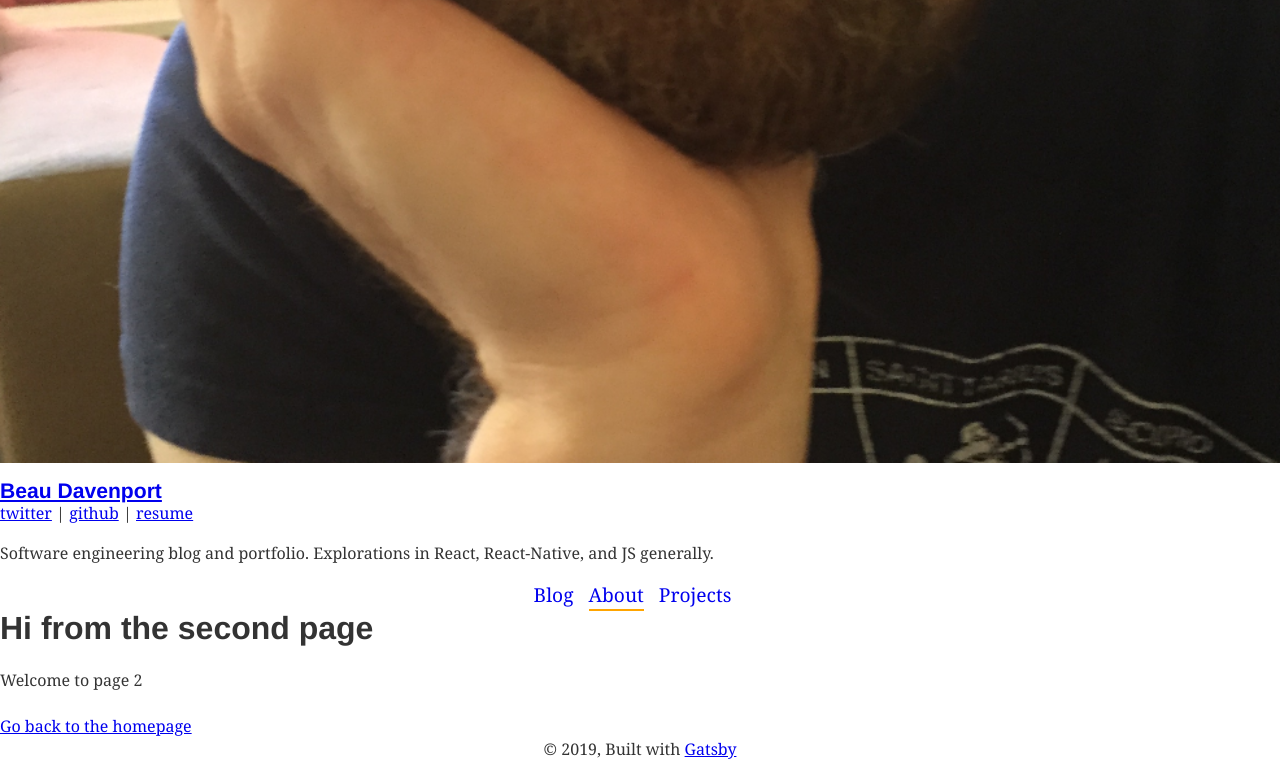
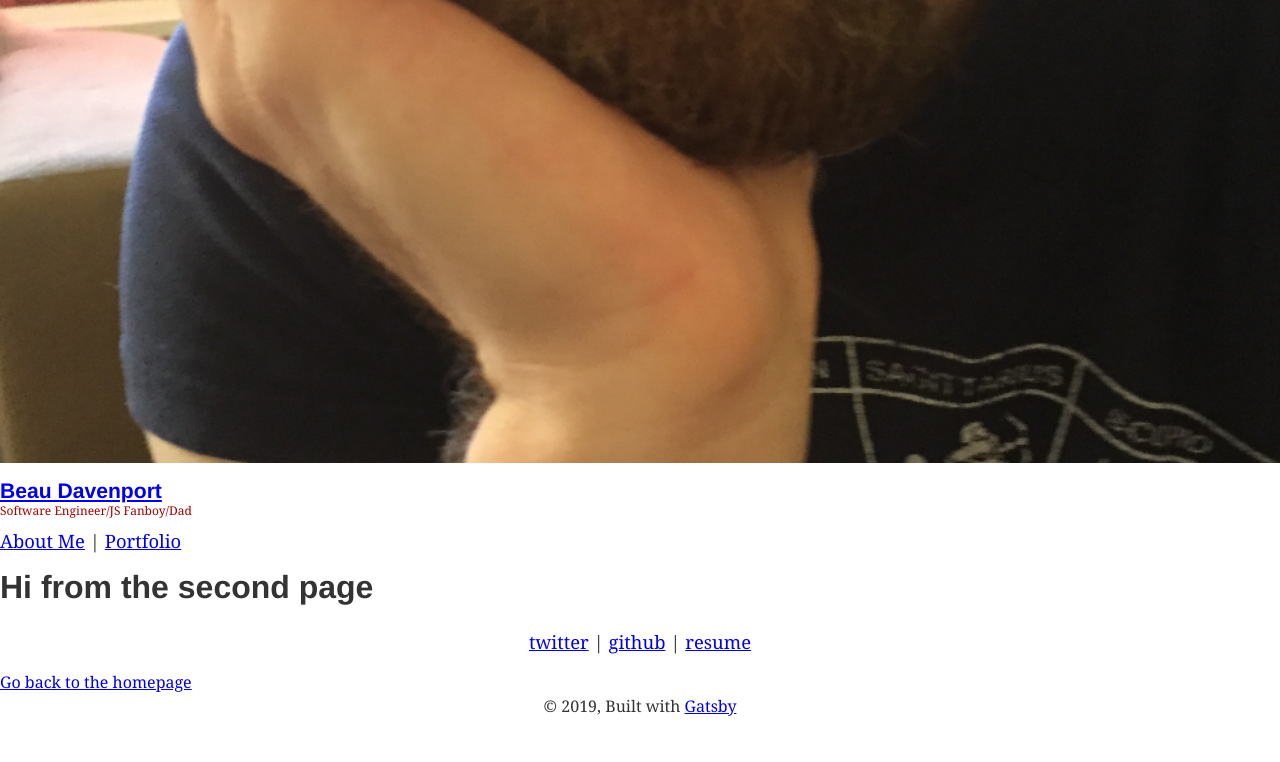
Before and after one commit to beaudavenport/gatsby-blog, a Gatsby site: page /about in a window 1280 px wide. Shown: the part 739-1501 px from the top of the page. After the commit the page ends 1457 px from the top, so only its background shows below. Built offline with nearby package versions, Linux system fonts and the light colour scheme; Gatsby itself is replaced by a stand-in of ours; some packages are replaced by stand-ins of ours; what typography-theme-ocean-beach would draw is missing.

Commit message:
Add dynamic images and attribution, simplify sidebar - BD

```diff
--- a/gatsby-config.js
+++ b/gatsby-config.js
@@ -2,8 +2,8 @@ module.exports = {
   pathPrefix: '/gatsby-blog',
   siteMetadata: {
     title: 'Beau Davenport',
-    description: 'Software engineering blog and portfolio. Explorations in React, React-Native, and JS generally.',
-    author: '@gatsbyjs',
+    description: 'Software Engineer/JS Fanboy/Dad',
+    author: '@beau_dav',
   },
   plugins: [
     'gatsby-plugin-postcss',
--- a/src/components/blogPost.module.css
+++ b/src/components/blogPost.module.css
@@ -1,6 +1,5 @@
 .container {
     margin: 2rem auto;
-    max-width: 600px;
   }
 
   .date {
--- a/src/components/container.module.css
+++ b/src/components/container.module.css
@@ -1,4 +1,3 @@
 .container {
   margin: 3rem auto;
-  max-width: 600px;
 }
--- a/src/components/header.js
+++ /dev/null
@@ -1,76 +0,0 @@
-import { Link } from 'gatsby';
-import PropTypes from 'prop-types';
-import React from 'react';
-import headerStyles from './header.module.css';
-import Image from './image';
-
-const Header = ({ siteTitle, siteDescription }) => (
-  <header className={headerStyles.container}>
-    <div className={headerStyles.headerGroup}>
-      <div>
-        <Image />
-      </div>
-      <div>
-        <h3 style={{ margin: 0, marginTop: '1rem' }}>
-          <Link
-            to="/"
-          >
-            {siteTitle}
-          </Link>
-        </h3>
-        <p style={{ marginBottom: '1rem' }}>
-          <a href="https://twitter.com/beau_dav">twitter</a>
-          {' '}
-          |
-          {' '}
-          <a href="https://github.com/beaudavenport">github</a>
-          {' '}
-          |
-          {' '}
-          <a href="https://github.com/beaudavenport">resume</a>
-        </p>
-      </div>
-    </div>
-    <div>
-      <p style={{ marginBottom: '1rem' }}>
-        {siteDescription}
-      </p>
-      <nav style={{ display: 'flex', justifyContent: 'center' }}>
-        <Link
-          to="/"
-          className={headerStyles.link}
-          activeClassName="active"
-          activeStyle={{ borderBottom: '2px solid orange' }}
-        >
-            Blog
-        </Link>
-        <Link
-          to="/about/"
-          className={headerStyles.link}
-          activeStyle={{ borderBottom: '2px solid orange' }}
-        >
-            About
-        </Link>
-        <Link
-          to="/projects/"
-          className={headerStyles.link}
-          activeStyle={{ borderBottom: '2px solid orange' }}
-        >
-            Projects
-        </Link>
-      </nav>
-    </div>
-  </header>
-);
-
-Header.propTypes = {
-  siteTitle: PropTypes.string,
-  siteDescription: PropTypes.string,
-};
-
-Header.defaultProps = {
-  siteTitle: '',
-  siteDescription: '',
-};
-
-export default Header;
--- a/src/components/image.js
+++ b/src/components/image.js
@@ -1,7 +1,7 @@
 import React from 'react';
 import { useStaticQuery, graphql } from 'gatsby';
 import Img from 'gatsby-image';
-import headerStyles from './header.module.css';
+import sidebarStyles from './sidebar.module.css';
 
 /*
  * This component is built using `gatsby-image` to automatically serve optimized
@@ -27,7 +27,7 @@ const Image = () => {
     }
   `);
 
-  return <Img className={headerStyles.avatar} fluid={data.placeholderImage.childImageSharp.fluid} />;
+  return <Img className={sidebarStyles.avatar} fluid={data.placeholderImage.childImageSharp.fluid} />;
 };
 
 export default Image;
--- a/src/components/layout.js
+++ b/src/components/layout.js
@@ -1,9 +1,9 @@
 import React from 'react';
 import PropTypes from 'prop-types';
-import { useStaticQuery, graphql, Link } from 'gatsby';
-import headerStyles from './header.module.css';
+import { useStaticQuery, graphql } from 'gatsby';
+import layoutStyles from './layout.module.css';
 
-import Header from './header';
+import Sidebar from './sidebar';
 
 const Layout = ({ children }) => {
   const data = useStaticQuery(graphql`
@@ -18,10 +18,15 @@ const Layout = ({ children }) => {
   `);
 
   return (
-    <div className={headerStyles.mainContainer}>
-      <div className={headerStyles.mainGrid}>
-        <Header siteTitle={data.site.siteMetadata.title} siteDescription={data.site.siteMetadata.description} />
-        <main>{children}</main>
+    <div className={layoutStyles.mainContainer}>
+      <div className={layoutStyles.mainGrid}>
+        <Sidebar
+          siteTitle={data.site.siteMetadata.title}
+          siteDescription={data.site.siteMetadata.description}
+        />
+        <main>
+          {children}
+        </main>
       </div>
       <footer style={{ textAlign: 'center' }}>
           ©
--- /dev/null
+++ b/src/components/layout.module.css
@@ -0,0 +1,13 @@
+.main-container {
+  max-width: 1250px;
+  margin: 0 auto;
+  padding: 20px;
+}
+
+@media (min-width: 701px) {
+  .main-grid {
+      display: grid;
+      grid-gap: 8rem;
+      grid-template-columns: 1fr 3.5fr
+  }
+}
--- /dev/null
+++ b/src/components/sidebar.js
@@ -0,0 +1,52 @@
+import { Link } from 'gatsby';
+import PropTypes from 'prop-types';
+import React from 'react';
+import sidebarStyles from './sidebar.module.css';
+import Image from './image';
+
+const Sidebar = ({ siteTitle, siteDescription }) => (
+  <sidebar>
+    <div className={sidebarStyles.sidebarGroup}>
+      <div className={sidebarStyles.avatarGroup}>
+        <div className={sidebarStyles.avatarImageContainer}>
+          <Image />
+        </div>
+        <div className={sidebarStyles.avatarTextContainer}>
+          <h3 style={{ margin: 0, marginTop: '1rem' }}>
+            <Link
+              to="/"
+            >
+              {siteTitle}
+            </Link>
+          </h3>
+          <p className={sidebarStyles.subtitle}>{siteDescription}</p>
+          <div>
+            <p style={{ marginBottom: '1rem', fontSize: '1.15rem' }}>
+              <Link to="/about/">
+            About Me
+              </Link>
+              {' '}
+          |
+              {' '}
+              <Link to="/projects/">
+            Portfolio
+              </Link>
+            </p>
+          </div>
+        </div>
+      </div>
+    </div>
+  </sidebar>
+);
+
+Sidebar.propTypes = {
+  siteTitle: PropTypes.string,
+  siteDescription: PropTypes.string,
+};
+
+Sidebar.defaultProps = {
+  siteTitle: '',
+  siteDescription: '',
+};
+
+export default Sidebar;
--- a/src/components/header.module.css
+++ b/src/components/sidebar.module.css
@@ -1,3 +1,23 @@
+@media (max-width: 700px) {
+    .sidebar-group {
+        margin-bottom: 1rem;
+    }
+
+    .avatar-group {
+        display: flex;
+        margin-bottom: 1rem;
+    }
+
+    .avatar-image-container {
+        width: 30%;
+    }
+
+    .avatar-text-container {
+        padding-left: 2rem;
+    }
+
+}
+
 .avatar-container {
     display: flex;
     flex-direction: column;
@@ -10,26 +30,18 @@
     object-position: 60%;
 }
 
-.main-container {
-    max-width: 1050px;
-    margin: 0 auto;
-    padding: 20px;
-}
-
-@media (min-width: 701px) {
-    .main-grid {
-        display: grid;
-        grid-gap: 1rem;
-        grid-template-columns: 1fr 5fr
-    }
-}
-
 @media (max-width: 700px) {
     .header-group {
         display: grid;
         grid-gap: 1rem;
         grid-template-columns: 1fr 3fr;
     }
+}
+
+.subtitle {
+    font-size: .75rem;
+    color: #a30000;
+    margin-bottom: .5rem;
 }
 
 .link {
--- a/src/data/blog-posts/hello-world.md
+++ b/src/data/blog-posts/hello-world.md
@@ -3,6 +3,8 @@ type: blog-posts
 publishDate: '11-16-2019'
 title: New decade, new site
 tagline: Hello, world! It's been a while.
+image: '../images/leonard-von-bibra-new-years.jpg'
+imageAttribution: <a style="background-color:black;color:white;text-decoration:none;padding:4px 6px;font-family:-apple-system, BlinkMacSystemFont, &quot;San Francisco&quot;, &quot;Helvetica Neue&quot;, Helvetica, Ubuntu, Roboto, Noto, &quot;Segoe UI&quot;, Arial, sans-serif;font-size:12px;font-weight:bold;line-height:1.2;display:inline-block;border-radius:3px" href="https://unsplash.com/@leonardvonbibra?utm_medium=referral&amp;utm_campaign=photographer-credit&amp;utm_content=creditBadge" target="_blank" rel="noopener noreferrer" title="Download free do whatever you want high-resolution photos from Leonard von Bibra"><span style="display:inline-block;padding:2px 3px"><svg xmlns="http://www.w3.org/2000/svg" style="height:12px;width:auto;position:relative;vertical-align:middle;top:-2px;fill:white" viewBox="0 0 32 32"><title>unsplash-logo</title><path d="M10 9V0h12v9H10zm12 5h10v18H0V14h10v9h12v-9z"></path></svg></span><span style="display:inline-block;padding:2px 3px">Leonard von Bibra</span></a>
 ---
 
 ## Back on the blog train
--- a/src/pages/about.js
+++ b/src/pages/about.js
@@ -8,7 +8,19 @@ const AboutPage = () => (
   <Layout>
     <SEO title="About Me" />
     <h1>Hi from the second page</h1>
-    <p>Welcome to page 2</p>
+    <div>
+      <p style={{ marginBottom: '1rem', textAlign: 'center', fontSize: '1.15rem' }}>
+        <a href="https://twitter.com/beau_dav">twitter</a>
+        {' '}
+          |
+        {' '}
+        <a href="https://github.com/beaudavenport">github</a>
+        {' '}
+          |
+        {' '}
+        <a href="https://github.com/beaudavenport">resume</a>
+      </p>
+    </div>
     <Link to="/">Go back to the homepage</Link>
   </Layout>
 );
--- /dev/null
+++ b/src/pages/blogPage.module.css
@@ -0,0 +1,4 @@
+.link-container {
+  display: flex;
+  align-items: center;
+}
```
Also changed, not shown: src/pages/index.js (+20 -9 lines), 2 other files.
